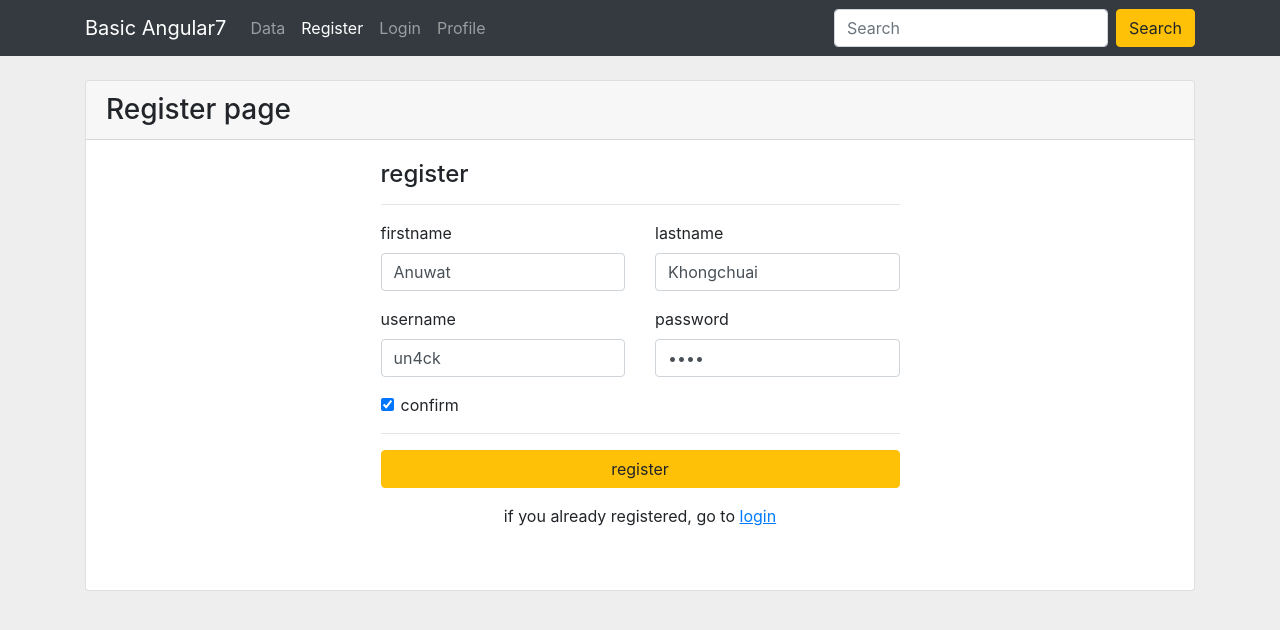
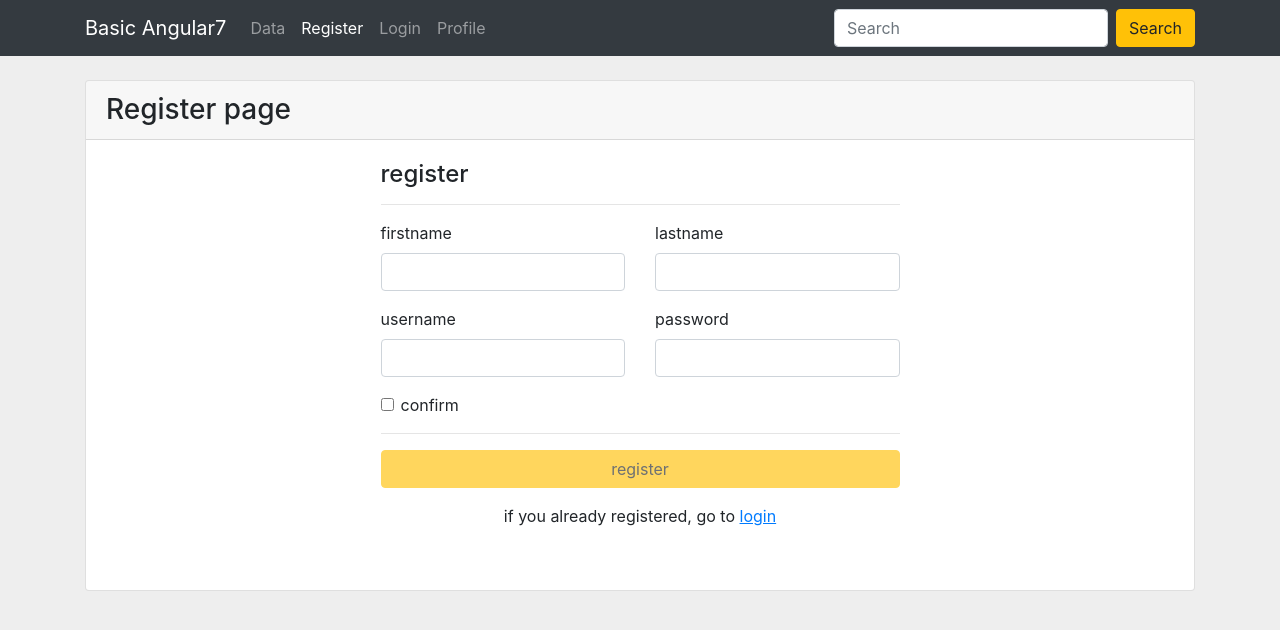
Before and after one commit to un4ckn0wl3z/basic-angular7, an Angular app: page /register in a window 1280 px wide. Shown: the top 630 px of the page. Built offline with nearby package versions, Linux system fonts and the light colour scheme.

Commit message:
remove default data

```diff
--- a/src/app/components/home/home.component.ts
+++ b/src/app/components/home/home.component.ts
@@ -30,7 +30,7 @@ export class HomeComponent implements OnInit  {
   }
 
   ngOnInit(): void {
-    this.service2.getJsonFromNode().subscribe(res => {
+    this.service2.getAlbum().subscribe(res => {
       this.albums = res;
     });
   }
--- a/src/app/components/register/register.component.ts
+++ b/src/app/components/register/register.component.ts
@@ -23,11 +23,11 @@ export class RegisterComponent implements OnInit {
   /** register form data */
   private createFormData(){
     this.form = this.builder.group({
-      firstname: ['Anuwat',[Validators.required]],
-      lastname: ['Khongchuai',[Validators.required]],
-      username: ['un4ck',[Validators.required,Validators.pattern(/^[A-z0-9]{3,10}$/)]],
-      password: ['1234',[Validators.required,Validators.pattern(/^[A-z0-9]{3,10}$/)]],
-      confirm: [true]
+      firstname: ['',[Validators.required]],
+      lastname: ['',[Validators.required]],
+      username: ['',[Validators.required,Validators.pattern(/^[A-z0-9]{3,10}$/)]],
+      password: ['',[Validators.required,Validators.pattern(/^[A-z0-9]{3,10}$/)]],
+      confirm: [false]
     });
   }
 
```
